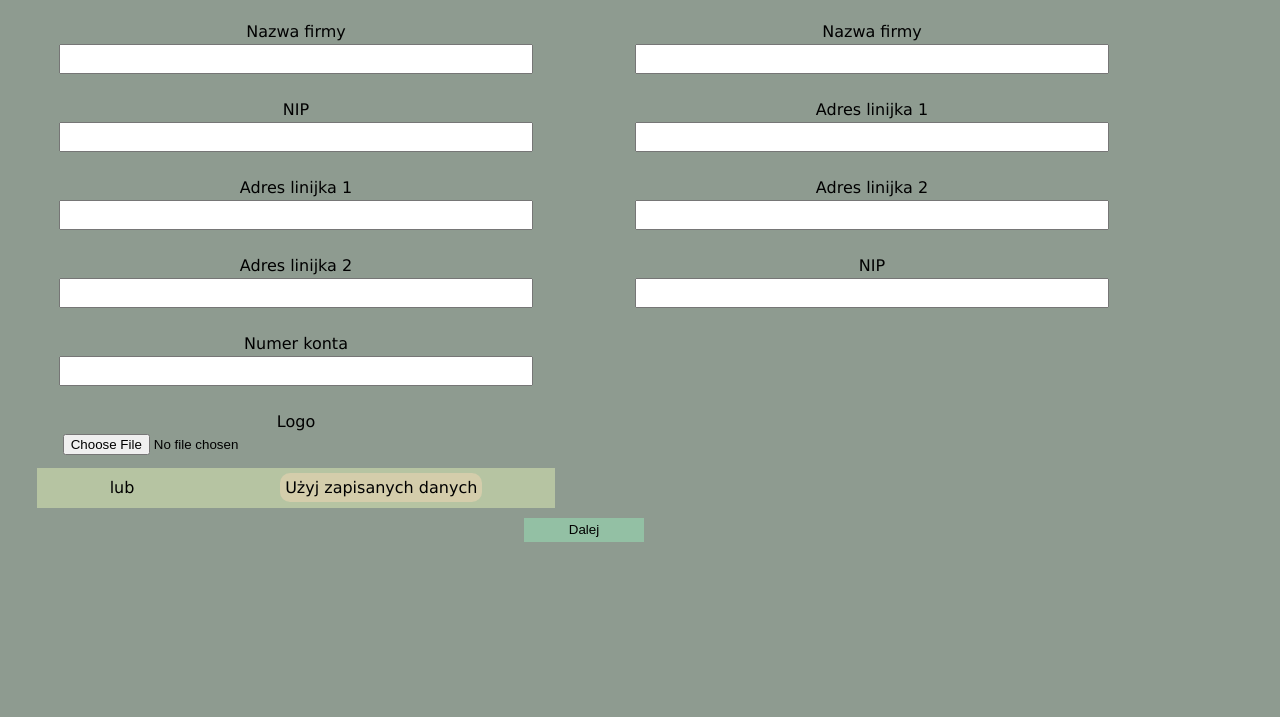
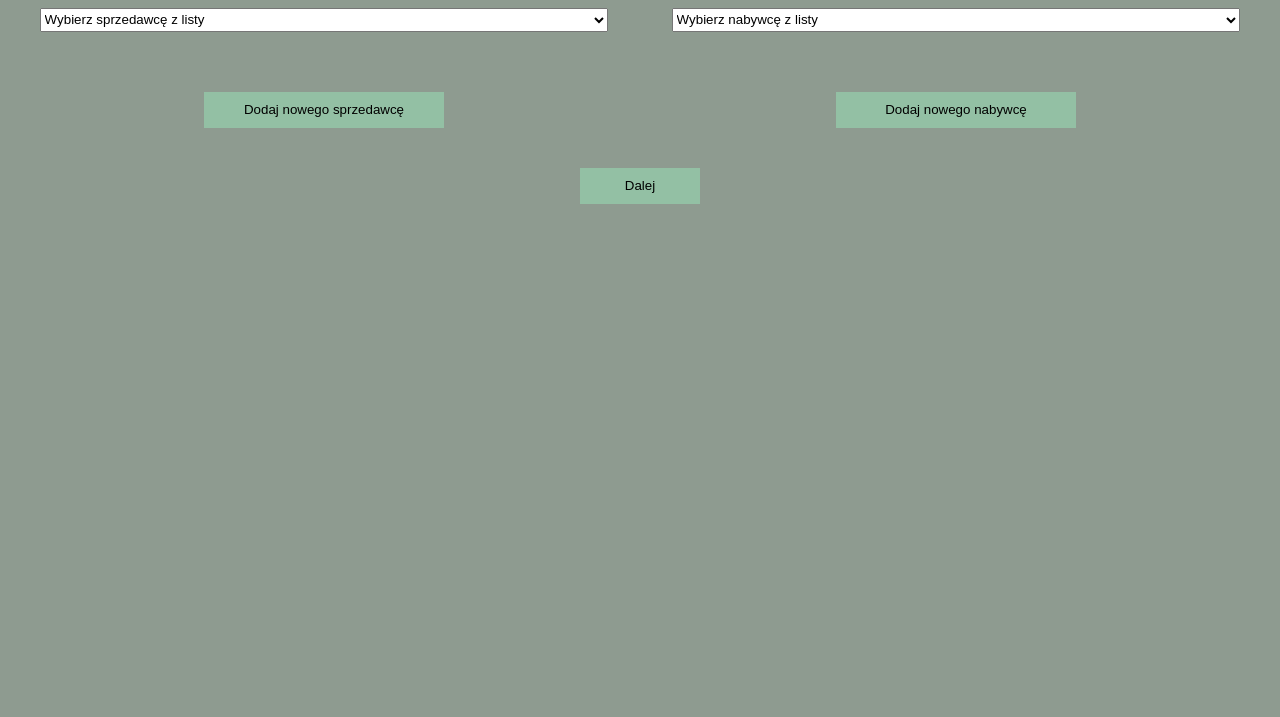
Before and after one commit to Ploszajf/invoicer, a website: page static/index.html in a window 1280 px wide. Shown: the part 83-800 px from the top of the page. Drawn offline with Linux system fonts and the light colour scheme.

Commit message:
zmiana koncepcji

```diff
--- a/package.json
+++ b/package.json
@@ -1,5 +1,5 @@
 {
-  "name": "margodexServer",
+  "name": "invoicer",
   "version": "1.0.0",
   "description": "",
   "main": "server.js",
--- /dev/null
+++ b/static/addBuyerSellerStyle.css
@@ -0,0 +1,67 @@
+:root{
+    --main-color: #8E9B90;
+    --color2: #93C0A4;
+    --color3: #B6C4A2;
+    --color4: #D4CDAB;
+    --color5: #DCE2BD;
+}
+
+body{
+    display: flex;
+    justify-content: space-around;
+    flex-wrap: wrap;
+    font-family:'Lucida Sans', 'Lucida Sans Regular', 'Lucida Grande', 'Lucida Sans Unicode', Geneva, Verdana, sans-serif;
+    background-color: var(--main-color);
+}
+
+.title{
+    width: 100%;
+    display: flex;
+    justify-content: center;
+}
+
+h1{
+    height: 40px;
+}
+
+.col{
+    width: 50%;
+    display: flex;
+    flex-wrap: wrap;
+    align-items: center;
+    justify-content: center;
+}
+
+.col div{
+    width: 100%;
+    display: flex;
+    flex-wrap: wrap;
+    align-items: center;
+    justify-content: center;
+    margin-bottom: 50px;
+}
+
+input{
+    width: 70%;
+    height: 24px;
+}
+
+span{
+    width: 100%;
+    text-align: center;
+    margin-bottom: 5px;
+}
+
+button{
+    background-color: var(--color2);
+    border: none;
+    width: 120px;
+    height: 36px;
+    transition: 0.3s;
+    margin-top: 40px;
+}
+
+button:hover{
+    background-color: var(--color3);
+    transition: 0.3s;
+}
--- a/static/index.html
+++ b/static/index.html
@@ -7,62 +7,33 @@
     <title>Dane stron</title>
 </head>
 <body>
-    <div>
-    <h1>Sprzedawca</h1>
     <div class="col" id="owner">
-    <div>
-        <p>Nazwa firmy</p>
-        <input type="text" id="ownerName" class="name">
-    </div>
-    <div>
-        <p>NIP</p>
-        <input type="text" id="ownerNIP">
-    </div>
-    <div>
-        <p>Adres linijka 1</p>
-        <input type="text" id="ownerAdress1">
-    </div>
-    <div>
-        <p>Adres linijka 2</p>
-        <input type="text" id="ownerAdress2">
-    </div>
-    <div>
-        <p>Numer konta</p>
-        <input type="text" id="bankAccountNr">
-    </div>
-    <div>
-        <p>Logo</p>
-        <input type="file" id="logo">
-    </div>
-    <div class="savedData">
-        lub <span>Użyj zapisanych danych</span>
-    </div>
-    </div>
-    </div>
+        <div>
+            <h1>Sprzedawca</h1>
+        </div>
+        <select id="sellers">
+            <option>Wybierz sprzedawcę z listy</option>
+            <option>FU "Piątka Pik" Paweł Płoszaj, NIP: 9451848990</option>
+        </select>
+        <div class="addData">
+            <button id="addSeller">Dodaj nowego sprzedawcę</button>
+        </div>
     </div>
 
-    <div>
-    <h1>Nabywca</h1>
     <div class="col" id="buyer">
         <div>
-        <p>Nazwa firmy</p>
-        <input type="text" id="buyerName" class="name">
+            <h1>Nabywca</h1>
         </div>
-        <div>
-        <p>Adres linijka 1</p>
-        <input type="text" id="buyerAdress1">
+        <select id="buyers">
+            <option>Wybierz nabywcę z listy</option>
+        </select>
+        <div class="addData">
+            <button id="addBuyer">Dodaj nowego nabywcę</button>
         </div>
-        <div>
-        <p>Adres linijka 2</p>
-        <input type="text" id="buyerAdress2">
-        </div>
-        <div>
-        <p>NIP</p>
-        <input type="text" id="buyerNIP">
         </div>
     </div>
-    </div>
-    <a href="./invoiceData.html"><button>Dalej</button></a>
+
+    <button id="btn">Dalej</button>
 </body>
 <script src="indexScript.js" defer></script>
 </html>
--- a/static/indexScript.js
+++ b/static/indexScript.js
@@ -0,0 +1,12 @@
+document.getElementById("btn").addEventListener("click", ()=>{
+    postSellerData()
+    postBuyerData()
+})
+
+document.getElementById("addSeller").addEventListener("click", ()=>{
+    window.location.href = "./addSeller.html"
+})
+
+document.getElementById("addBuyer").addEventListener("click", ()=>{
+  window.location.href = "./addBuyer.html"
+})
--- a/static/indexStyle.css
+++ b/static/indexStyle.css
@@ -7,7 +7,6 @@
 }
 
 body{
-    width: 90%;
     display: flex;
     justify-content: center;
     flex-wrap: wrap;
@@ -15,73 +14,43 @@ body{
     background-color: var(--main-color);
 }
 
-p{
-    margin-bottom: 3px;
+.col{
+    width: 50%;
+    display: flex;
+    flex-wrap: wrap;
+    align-items: center;
+    justify-content: center;
 }
 
-body > div{
-    width: 50%;
-    display: flex;
-    justify-content:start;
-    align-items: flex-start;
-    align-items: center;
-    flex-wrap: wrap;
-    flex-direction: column;
-}
-.col{
-    display: flex;
-    justify-content: center;
-    flex-wrap: wrap;
-    text-align: center;
-    align-items: flex-start;
-}
-
-.col h1{
+h1{
     width: 100%;
     height: 40px;
 }
 
-.col div{
-    width: 90%;
-    margin-bottom: 10px;
-}
-
-input{
+select{
     width: 90%;
     height: 24px;
-}
-
-.savedData{
-    background-color: var(--color3);
-    width: 80%;
-    height: 40px;
-    display: flex;
-    align-items: center;
-    justify-content: space-around;
-}
-
-.savedData span{
-    background-color: var(--color4);
-    padding: 5px;
-    border-radius: 10px;
+    margin-bottom: 20px;
 }
 
 button{
     background-color: var(--color2);
     border: none;
     width: 120px;
-    height: 24px;
+    height: 36px;
+    transition: 0.3s;
+    margin-top: 40px;
+}
+
+.col button{
+    background-color: var(--color2);
+    border: none;
+    width: 240px;
+    height: 36px;
     transition: 0.3s;
 }
 
 button:hover{
     background-color: var(--color3);
+    transition: 0.3s;
 }
-
-a:visited{
-    color: black;
-}
-
-a{
-    text-decoration: none;
-}
```
Also changed, not shown: server.js (+17 -6 lines), static/addBuyer.html (added, +43 -0 lines), static/addBuyerScript.js (added, +44 -0 lines), static/addSeller.html (added, +51 -0 lines), static/addSellerScript.js (added, +45 -0 lines), 1 other file.
